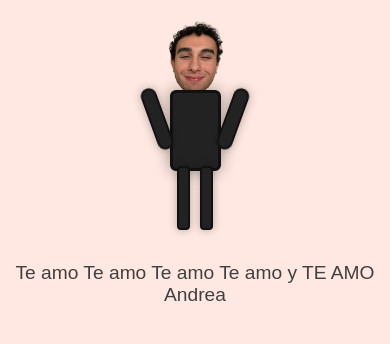
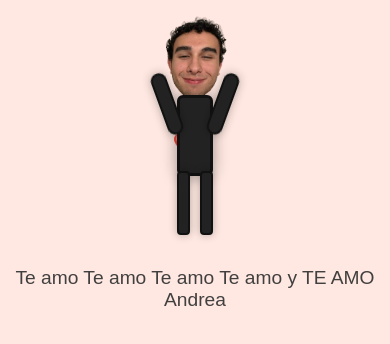
Before and after one commit to DLozF/Love-You, a plain HTML site: page index.html in a window 390 px wide. Shown: the part 294-638 px from the top of the page. Drawn offline with Linux system fonts and the light colour scheme.

Commit message:
Update index.html

```diff
--- a/index.html
+++ b/index.html
@@ -2,7 +2,7 @@
 <html lang="en">
 <head>
   <meta charset="UTF-8" />
-  <meta name="viewport" content="width=device-width, initial-scale=1.0"/>
+  <meta name="viewport" content="width=device-width, initial-scale=1.0" />
   <title>Te Amo Muchisimo</title>
   <style>
     body {
@@ -17,57 +17,69 @@
       min-height: 100vh;
       overflow: hidden;
     }
+
     .love-message {
       font-size: 3rem;
       color: #333;
-      text-shadow: 2px 2px 4px rgba(0,0,0,0.3);
+      text-shadow: 2px 2px 4px rgba(0, 0, 0, 0.3);
       margin-bottom: 2rem;
       animation: glow 2s ease-in-out infinite alternate;
       font-weight: bold;
       letter-spacing: 2px;
     }
+
     @keyframes glow {
-      from { text-shadow: 2px 2px 4px rgba(0,0,0,0.3), 0 0 20px rgba(255,255,255,0.3); }
-      to { text-shadow: 2px 2px 4px rgba(0,0,0,0.3), 0 0 30px rgba(255,255,255,0.6); }
+      from {
+        text-shadow: 2px 2px 4px rgba(0, 0, 0, 0.3), 0 0 20px rgba(255, 255, 255, 0.3);
+      }
+      to {
+        text-shadow: 2px 2px 4px rgba(0, 0, 0, 0.3), 0 0 30px rgba(255, 255, 255, 0.6);
+      }
     }
+
     .pixel-character {
       position: relative;
       display: flex;
       flex-direction: column;
       align-items: center;
     }
+
     .pixel-head {
-      width: 100px;
-      height: 100px;
+      width: 120px;
+      height: 120px;
       border-radius: 50%;
       overflow: hidden;
       box-shadow: none;
       border: none;
     }
+
     .face-image {
       width: 100%;
       height: 100%;
       object-fit: cover;
       border-radius: 50%;
     }
+
     .pixel-body {
-      width: 30px;
+      width: 20px;
       height: 100px;
       background: #222;
       border-radius: 6px;
       margin-top: -10px;
       border: 3px solid #111;
-      box-shadow: 0 0 15px rgba(0,0,0,0.4);
+      box-shadow: 0 0 15px rgba(0, 0, 0, 0.4);
     }
+
     .pixel-arms {
       position: absolute;
-      top: 80px;
+      top: 70px;
       display: flex;
       justify-content: space-between;
-      width: 45px;
+      width: 55px;
       left: 50%;
       transform: translateX(-50%);
     }
+
     .arm {
       width: 10px;
       height: 70px;
@@ -75,36 +87,43 @@
       border-radius: 8px;
       border: 2px solid #111;
       transform-origin: bottom center;
-      box-shadow: 0 0 10px rgba(0,0,0,0.3);
+      box-shadow: 0 0 10px rgba(0, 0, 0, 0.3);
       position: relative;
     }
+
     .left-arm {
       animation: hugLeft 2s ease-in-out infinite;
     }
+
     .right-arm {
       animation: hugRight 2s ease-in-out infinite;
     }
+
     @keyframes hugLeft {
       0%, 100% { transform: rotate(-65deg); }
       50% { transform: rotate(-20deg); }
     }
+
     @keyframes hugRight {
       0%, 100% { transform: rotate(65deg); }
       50% { transform: rotate(20deg); }
     }
+
     .pixel-legs {
       display: flex;
       gap: 10px;
       margin-top: -5px;
     }
+
     .leg {
       width: 9px;
       height: 60px;
       background: #222;
       border-radius: 4px;
       border: 2px solid #111;
-      box-shadow: 0 0 8px rgba(0,0,0,0.3);
+      box-shadow: 0 0 8px rgba(0, 0, 0, 0.3);
     }
+
     .hearts {
       position: absolute;
       width: 100%;
@@ -112,6 +131,7 @@
       pointer-events: none;
       overflow: hidden;
     }
+
     .heart {
       position: absolute;
       color: #ff69b4;
@@ -119,6 +139,7 @@
       animation: floatHeart 3s ease-in-out infinite;
       opacity: 0;
     }
+
     @keyframes floatHeart {
       0% {
         opacity: 0;
@@ -135,6 +156,7 @@
         transform: translateY(-100px) scale(1.2);
       }
     }
+
     .subtitle {
       color: #333;
       font-size: 1.2rem;
@@ -143,25 +165,27 @@
       opacity: 0.9;
       animation: fadeInOut 3s ease-in-out infinite;
     }
+
     @keyframes fadeInOut {
       0%, 100% { opacity: 0.7; }
       50% { opacity: 1; }
     }
+
     @media (max-width: 768px) {
       .love-message {
         font-size: 2rem;
       }
       .pixel-head {
-        width: 80px;
-        height: 80px;
+        width: 90px;
+        height: 90px;
       }
       .pixel-body {
-        width: 45px;
+        width: 30px;
         height: 75px;
       }
       .pixel-arms {
-        width: 70px;
-        top: 65px;
+        width: 50px;
+        top: 55px;
       }
       .arm {
         width: 12px;
@@ -201,6 +225,7 @@
         heart.remove();
       }, 5000);
     }
+
     setInterval(createHeart, 1000);
   </script>
 </body>
```
